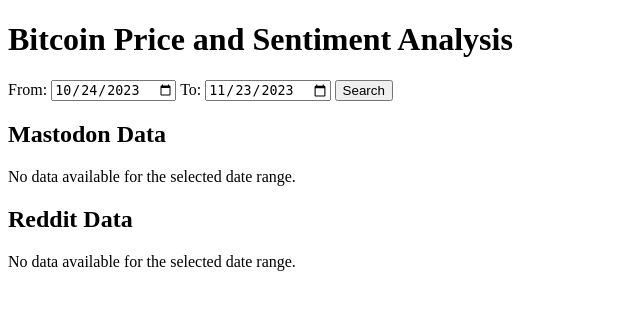
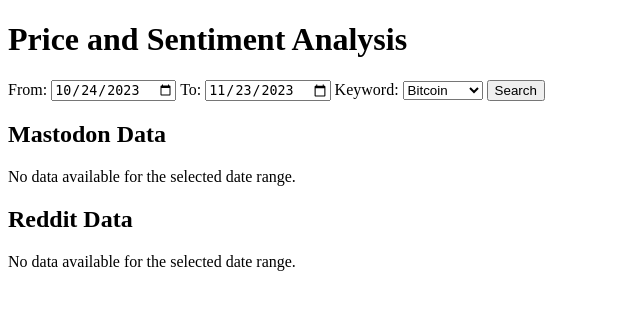
Before and after one commit to SIRSTN/Web_Charts, a Flask app: page / in a window 1280 px wide. Shown: the top 310 px of the page, without its empty margins (0-640 px from the left). Run offline with Flask 3, Linux system fonts and the light colour scheme; data that the repository does not hold is empty.

Commit message:
Ethereum commit

```diff
--- a/app.py
+++ b/app.py
@@ -9,14 +9,14 @@ import pytz
 
 app = Flask(__name__)
 
-def create_chart(source, from_date=None, to_date=None):
+def create_chart(source, from_date=None, to_date=None, keyword='Bitcoin'):
     # Connect to MongoDB
     client = MongoClient('mongodb://localhost:27017')
     db = client.SocialMedia_Analysis
     collection = db.Sentiment_Averages
 
-    # Prepare query with date filters
-    query = {"source": source}
+    # Prepare query with date filters and keyword
+    query = {"source": source, "keyword": keyword}
     if from_date and to_date:
         from_date_utc = datetime.strptime(from_date, '%Y-%m-%d').replace(tzinfo=pytz.UTC)
         to_date_utc = datetime.strptime(to_date, '%Y-%m-%d').replace(tzinfo=pytz.UTC)
@@ -37,7 +37,7 @@ def create_chart(source, from_date=None, to_date=None):
 
     # Add Bitcoin price plot
     fig.add_trace(
-        go.Scatter(x=df['timestamp'], y=df['price'], name='Bitcoin Price'),
+        go.Scatter(x=df['timestamp'], y=df['price'], name='Price'),
         secondary_y=False,
     )
 
@@ -57,7 +57,7 @@ def create_chart(source, from_date=None, to_date=None):
     fig.update_xaxes(title_text="Timestamp")
 
     # Set y-axes titles
-    fig.update_yaxes(title_text="<b>Primary</b> Bitcoin Price", secondary_y=False)
+    fig.update_yaxes(title_text="<b>Primary</b> Price", secondary_y=False)
     fig.update_yaxes(title_text="<b>Secondary</b> Sentiment Score", secondary_y=True)
 
     # Convert plot to HTML string
@@ -73,18 +73,20 @@ def charts():
     default_from_date_str = default_from_date.strftime('%Y-%m-%d')
     default_to_date_str = default_to_date.strftime('%Y-%m-%d')
 
-    # Get the dates from the request, or use the defaults
+    # Get the dates and keyword from the request, or use the defaults
     from_date = request.args.get('from_date', default_from_date_str)
     to_date = request.args.get('to_date', default_to_date_str)
+    keyword = request.args.get('keyword', 'Bitcoin')
 
-    graph_html_mastodon = create_chart("Mastodon", from_date, to_date)
-    graph_html_reddit = create_chart("Reddit", from_date, to_date)
+    graph_html_mastodon = create_chart("Mastodon", from_date, to_date, keyword)
+    graph_html_reddit = create_chart("Reddit", from_date, to_date, keyword)
 
     return render_template('chart.html',
                            graph_html_mastodon=graph_html_mastodon,
                            graph_html_reddit=graph_html_reddit,
                            from_date=from_date,
-                           to_date=to_date)
+                           to_date=to_date,
+                           keyword=keyword)
 
 if __name__ == '__main__':
     app.run(debug=True)
--- a/templates/chart.html
+++ b/templates/chart.html
@@ -2,10 +2,10 @@
 <html lang="en">
 <head>
     <meta charset="UTF-8">
-    <title>Bitcoin Price and Sentiment Analysis</title>
+    <title>Price and Sentiment Analysis</title>
 </head>
 <body>
-    <h1>Bitcoin Price and Sentiment Analysis</h1>
+    <h1>Price and Sentiment Analysis</h1>
 
     <form action="/" method="get">
         <label for="from_date">From:</label>
@@ -13,6 +13,12 @@
 
         <label for="to_date">To:</label>
         <input type="date" id="to_date" name="to_date" value="{{ to_date }}">
+
+        <label for="keyword">Keyword:</label>
+        <select id="keyword" name="keyword">
+            <option value="Bitcoin" {% if keyword == 'Bitcoin' %}selected{% endif %}>Bitcoin</option>
+            <option value="Ethereum" {% if keyword == 'Ethereum' %}selected{% endif %}>Ethereum</option>
+        </select>
 
         <button type="submit">Search</button>
     </form>
```
